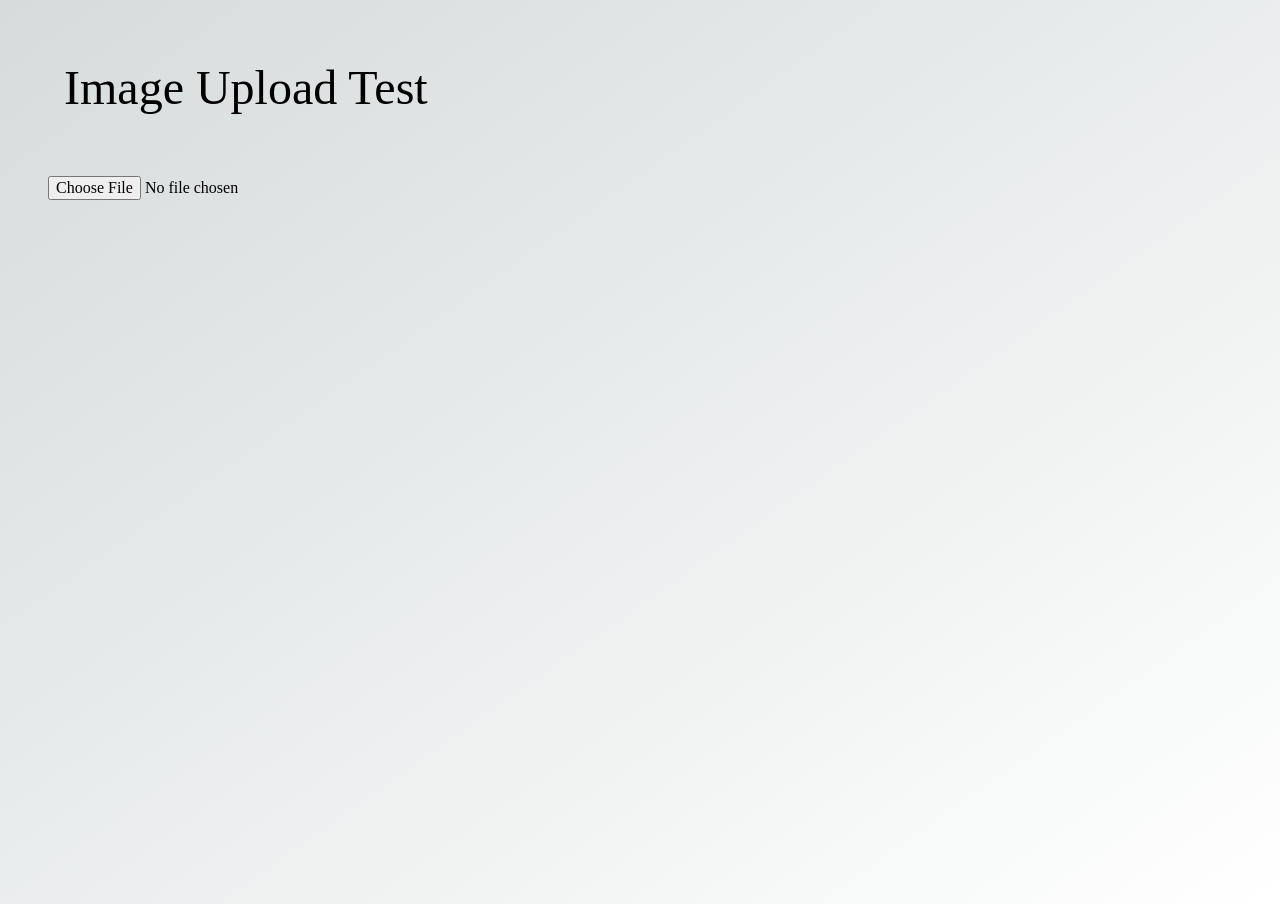
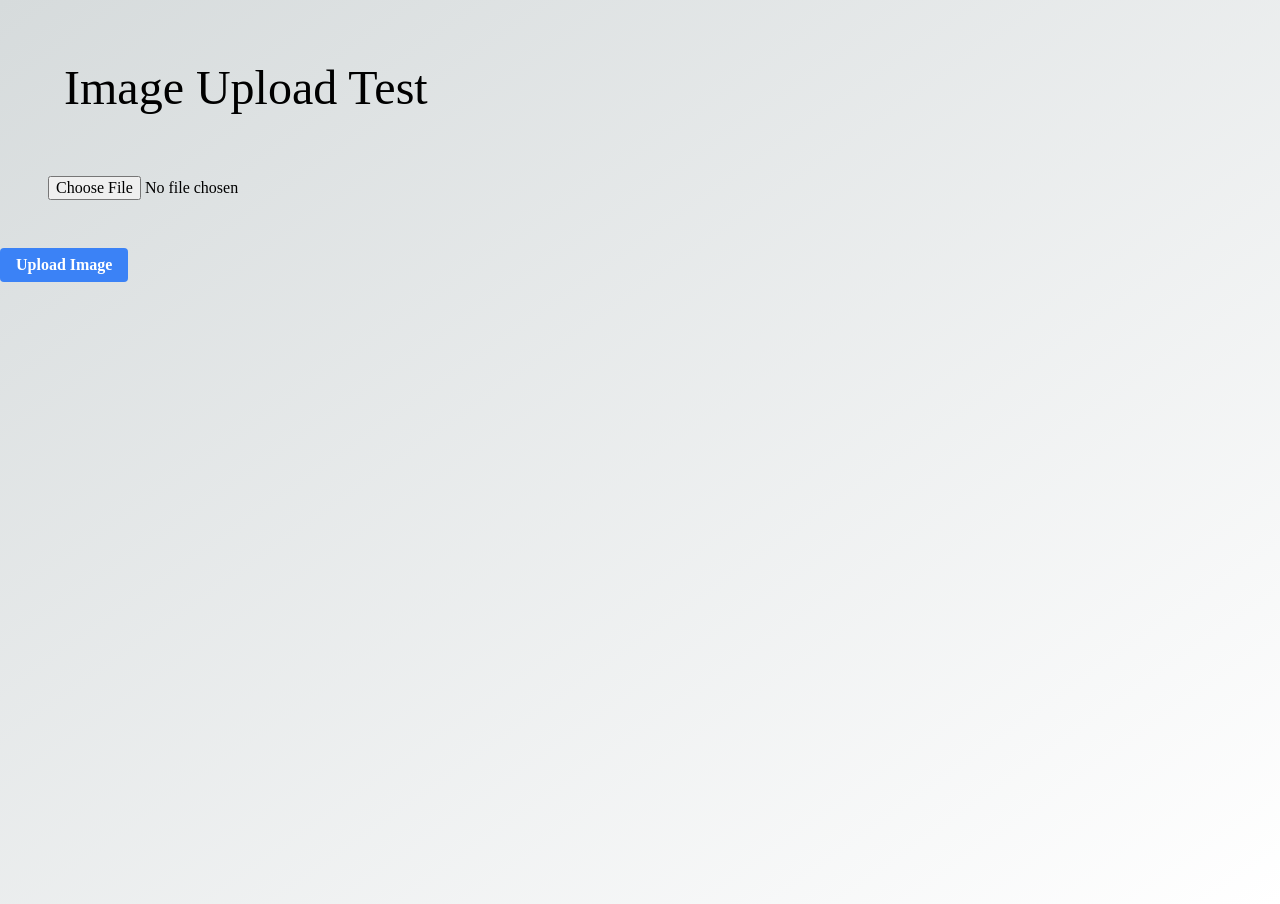
Before and after one commit to glowisn/fairyhouse, a Next.js app: page /imageUploadTest in a window 1280 px wide. Built offline with nearby package versions, Linux system fonts and the light colour scheme; no server answers.

Commit message:
이미지 supabase에 업로드

```diff
--- a/src/pages/imageUploadTest.tsx
+++ b/src/pages/imageUploadTest.tsx
@@ -8,6 +8,16 @@ export default function ImageUploadTest() {
   const handleImageChange = (e: React.ChangeEvent<HTMLInputElement>) => {
     if (e.target.files && e.target.files.length > 0) {
       setSelectedImage(e.target.files[0]);
+    }
+  };
+
+  const uploadImage = async (image: File) => {
+    // name with unix time, need refactor
+    const { data, error } = await supabase.storage.from("images").upload(`public/${(new Date()).getTime()}`, image);
+    if (error) {
+      console.error("Error uploading image: ", error);
+    } else {
+      console.log("Image uploaded successfully: ", data);
     }
   };
 
@@ -32,6 +42,18 @@ export default function ImageUploadTest() {
         <div className="m-12">
           <input type="file" id="image" name="image" accept="image/*" onChange={handleImageChange} />
         </div>
+        <div>
+          <button
+            onClick={() => {
+              if (selectedImage) {
+                uploadImage(selectedImage);
+              }
+            }}
+            className="bg-blue-500 hover:bg-blue-700 text-white font-bold py-2 px-4 rounded"
+          >
+            Upload Image
+          </button>
+        </div>
       </div>
     </>
   );
```
